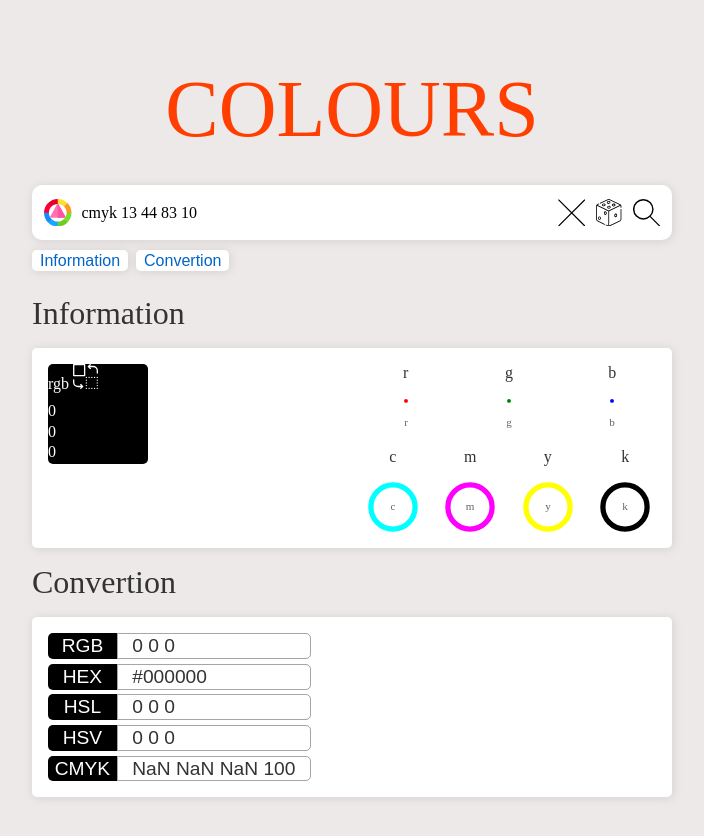
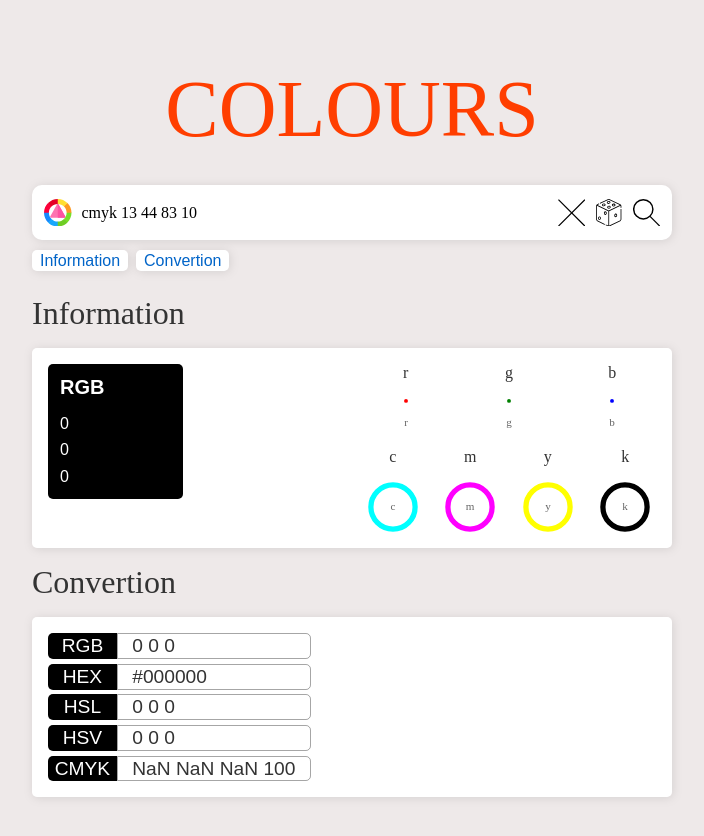
Before and after one commit to EricRovell/colors, a Svelte app: page / in a window 1280 px wide. Both pictures are taken after a click on the icon 896 px from the left and 212 px from the top of the page. Shown: the top 836 px of the page, without its empty margins (288-992 px from the left). Built offline with nearby package versions, Linux system fonts and the light colour scheme.

Commit message:
dynamic color state; transitions

```diff
--- a/src/components/Color.svelte
+++ b/src/components/Color.svelte
@@ -3,51 +3,111 @@
   import contrast from "@util/contrast.js";
 
   import Change from "@components/svg/Change.svelte";
+  import Link from "@components/svg/Link.svelte";
+  import Copy from "@components/svg/Copy.svelte";
 
   export let data;
 
+  // construct color object
   $: color = new Color(data);
-
-  let activeModel = "rgb";
-  let contrastColor;
-
-  $: console.log(color);
+  // dynamic link
+  $: href = `/${color.key}/${color.asArray.join(",")}`;
 </script>
 
-
 <div
-  class="color"
-  style="--color-instance-bg:{color.model.rgb.cssString}; --color-instance-contrast: {color.contrast}">
-  <header>
-    <span class="model">{activeModel}</span>
-    <Change title="Change model" />
-  </header>
-  <div class="values">
-    {#each color.model.rgb.properties as { value }}
-      <span>{value}</span>
-    {/each}
-  </div>
+  class="color-container"
+  style="
+    --color-instance-bg:{color.cssColorProperty};
+    --color-instance-contrast: {color.contrast}">
+    <h3>
+      {color.key.toUpperCase()}
+    </h3>
+    <div class="actions">
+      <Change
+        title="Change model"
+        handleClick={() => color.key = "NEXT"} />
+      <Link {href} />
+      <Copy />
+    </div>
+    <div class="values">
+      {#each color.properties as { value }}
+        <span>{value}</span>
+      {/each}
+    </div>
 </div>
 
+<style>
+  .color-container {
+    --icon-size: 1.25em;
 
-<style>
-  .color {
     display: grid;
-    width: 100px;
-    height: 100px;
+    grid-template: fit-content 1fr / 1fr var(--icon-size);
+    grid-template-areas:
+      "model actions"
+      "values actions";
+    gap: 5px;
+
+    width: 135px;
+    height: 135px;
+    padding: 0.75em;
     border-radius: 5px;
     background: var(--color-instance-bg, white);
     color: var(--color-instance-contrast, black);
     transition: background 0.2s linear;
+
+    user-select: none;
+
+    font-family: "Inconsolata", sans-serif;
   }
 
-  .color .values {
-    display: inherit;
+  .color-container:hover .actions {
+    opacity: 1;
   }
 
-  .color :global(svg) {
-    width: 25px;
-    height: 25px;
+  .color-container :global(svg),
+  .color-container :global(a) {
+    width: var(--icon-size);
+    height: var(--icon-size);
     fill: var(--color-instance-contrast, black);
+    cursor: pointer;
   }
+
+  .color-container :global(svg) {
+    transition: transform 0.15s ease-in-out;
+  }
+
+  .color-container :global(svg):hover {
+    transform: scale(1.1);
+  }
+
+  .color-container :global(svg):active {
+    transform: scale(0.85);
+  }
+
+  h3 {
+    grid-area: model;
+    font-size: 1.25em;
+  }
+
+  .values {
+    grid-area: values;
+
+    display: inherit;
+    gap: inherit;
+    align-items: center;
+  }
+
+  .actions {
+    grid-area: actions;
+    display: inherit;
+    row-gap: calc(0.35 * var(--icon-size));
+    place-content: end;
+
+    width: 100%;
+
+    opacity: 0;
+    transition: opacity 0.2s linear;
+  }
+
+
 </style>
```
